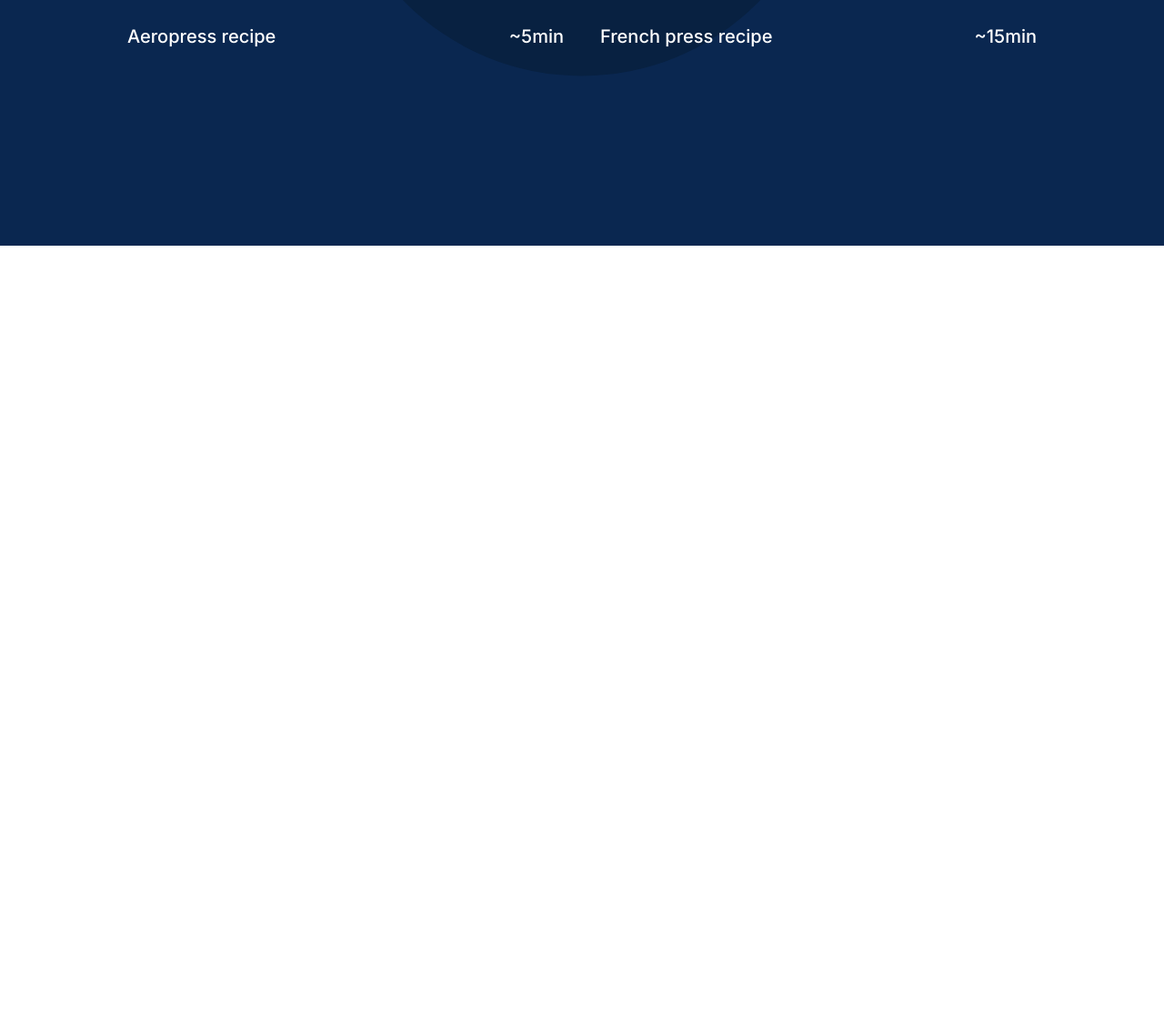
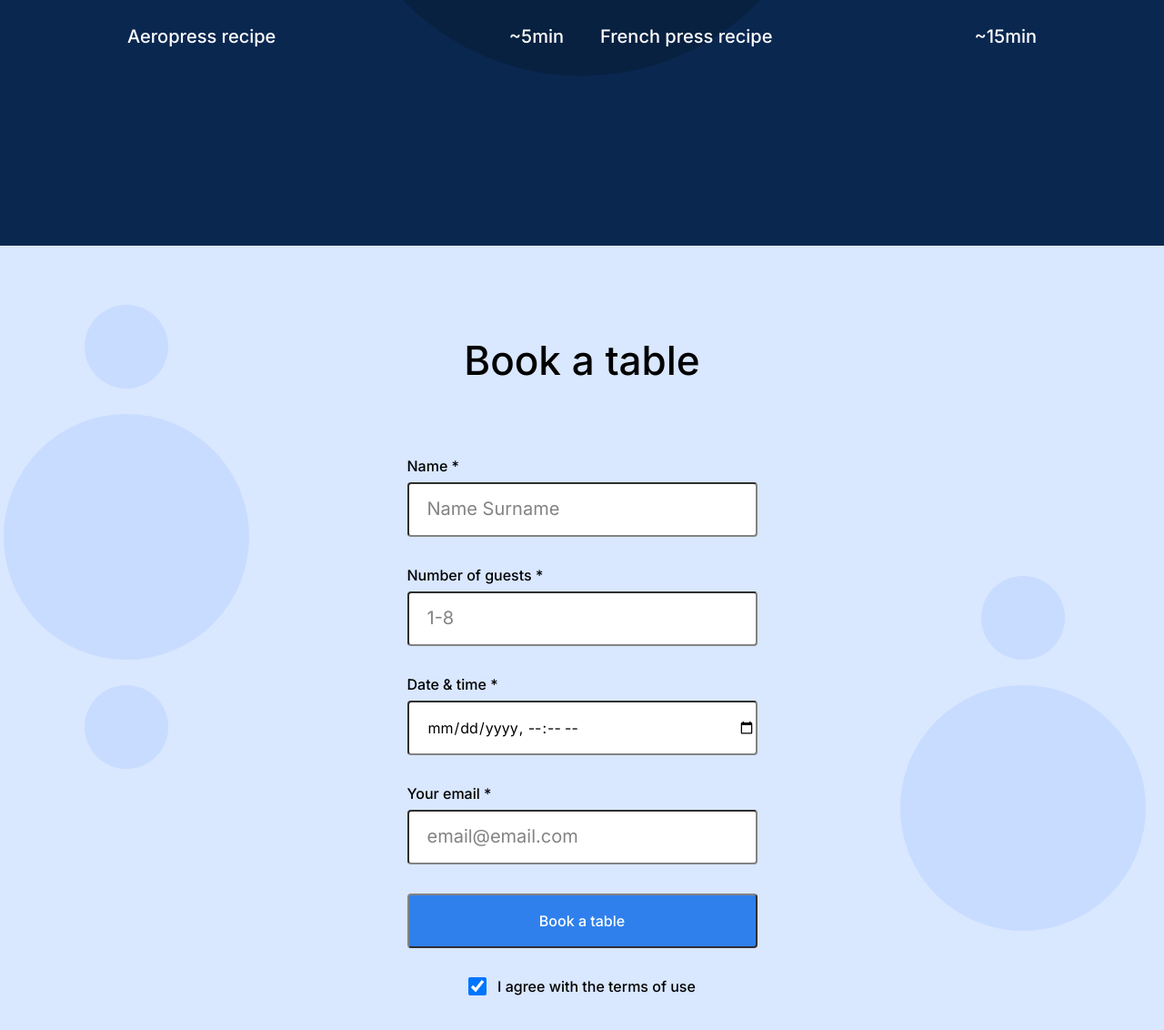
Before and after one commit to sensey0702/se_project_coffeeshop, a plain HTML site: page index.html in a window 1280 px wide. Shown: the part 1462-2594 px from the top of the page at 91% size. Before the commit the page ends 1732 px from the top, so only its background shows below. Drawn offline with Linux system fonts and the light colour scheme.

Commit message:
New update for my project

```diff
--- a/index.html
+++ b/index.html
@@ -99,7 +99,69 @@
             </div>
           </div>
         </section>
-        <section id="reservation" class="reservation"></section>
+        <section id="reservation" class="reservation">
+          <h2 class="reservation__title">Book a table</h2>
+          <form class="reservation__form form">
+            <fieldset class="form__fieldset">
+              <label for="name" class="form__label"
+                >Name *
+                <input
+                  type="text"
+                  class="form__input"
+                  id="name"
+                  name="name"
+                  placeholder="Name Surname"
+                  required
+                />
+              </label>
+              <label for="number-of-guests" class="form__label"
+                >Number of guests *
+                <input
+                  type="number"
+                  class="form__input"
+                  id="number-of-guests"
+                  name="number-of-guests"
+                  placeholder="1-8"
+                  min="1"
+                  required
+                />
+              </label>
+              <label for="datetime" class="form__label"
+                >Date & time *
+                <input
+                  type="datetime-local"
+                  class="form__input"
+                  id="datetime"
+                  name="datetime"
+                  required
+                />
+              </label>
+              <label for="your-email" class="form__label"
+                >Your email *
+                <input
+                  type="email"
+                  class="form__input"
+                  id="your-email"
+                  name="your-email"
+                  placeholder="email@email.com"
+                  required
+                />
+              </label>
+            </fieldset>
+            <button type="submit" class="form__button">Book a table</button>
+            <label for="checkbox" class="form__label form__label_type_checkbox"
+              ><input
+                type="checkbox"
+                class="form__checkbox"
+                id="checkbox"
+                name="checkbox"
+                checked
+                required
+              />
+              I agree with the terms of use</label
+            >
+          </form>
+        </section>
         <section id="menu" class="menu"></section>
         <section class="about"></section>
       </main>
--- a/pages/index.css
+++ b/pages/index.css
@@ -93,7 +93,7 @@
 
 .header__paragraph {
   font-weight: 500;
-  color: #838383;
+  color: #6f6f6f;
 }
 
 .header__paragraph:last-child {
@@ -148,3 +148,88 @@
   line-height: 30px;
   margin: 24px 0 0;
 }
+
+.reservation {
+  background-color: #d9e7ff;
+  background-image: url(../images/background_reservation.svg);
+  padding: 100px 0 120px;
+  background-size: cover;
+  background-repeat: no-repeat;
+  background-position: center;
+}
+
+.reservation__title {
+  text-align: center;
+  margin: 0 0 80px;
+  font-weight: 500;
+  font-size: 44px;
+  line-height: 52px;
+}
+
+.reservation__form {
+  margin: 0 auto;
+}
+
+.form {
+  max-width: 385px;
+}
+
+.form__fieldset {
+  margin: 0;
+  border: none;
+  padding: 0;
+}
+
+.form__label {
+  margin-bottom: 32px;
+  display: block;
+  font-weight: 500;
+  color: #000000;
+}
+
+.form__label_type_checkbox {
+  display: flex;
+  justify-content: center;
+  margin-bottom: 0;
+  gap: 12px;
+}
+
+.form__input {
+  display: block;
+  width: 100%;
+  border-radius: 4px;
+  border-color: #838383;
+  padding: 0 0 0 20px;
+  box-sizing: border-box;
+  margin-top: 8px;
+  height: 60px;
+}
+
+.form__input::placeholder {
+  color: #838383;
+  font-size: 20px;
+  line-height: 30px;
+}
+
+.form__button {
+  width: 100%;
+  border-radius: 4px;
+  margin-bottom: 32px;
+  height: 60px;
+  padding: 0;
+  background-color: #2f80ed;
+  border-color: #838383;
+  color: #ffffff;
+  font-weight: 500;
+}
+
+.form__button:hover {
+  transition: 0.4s linear ease;
+  opacity: 0.7;
+}
+
+.form__checkbox {
+  border-radius: 2px;
+  width: 20px;
+  height: 20px;
+}
```
Also changed, not shown: images/check.svg (deleted).
